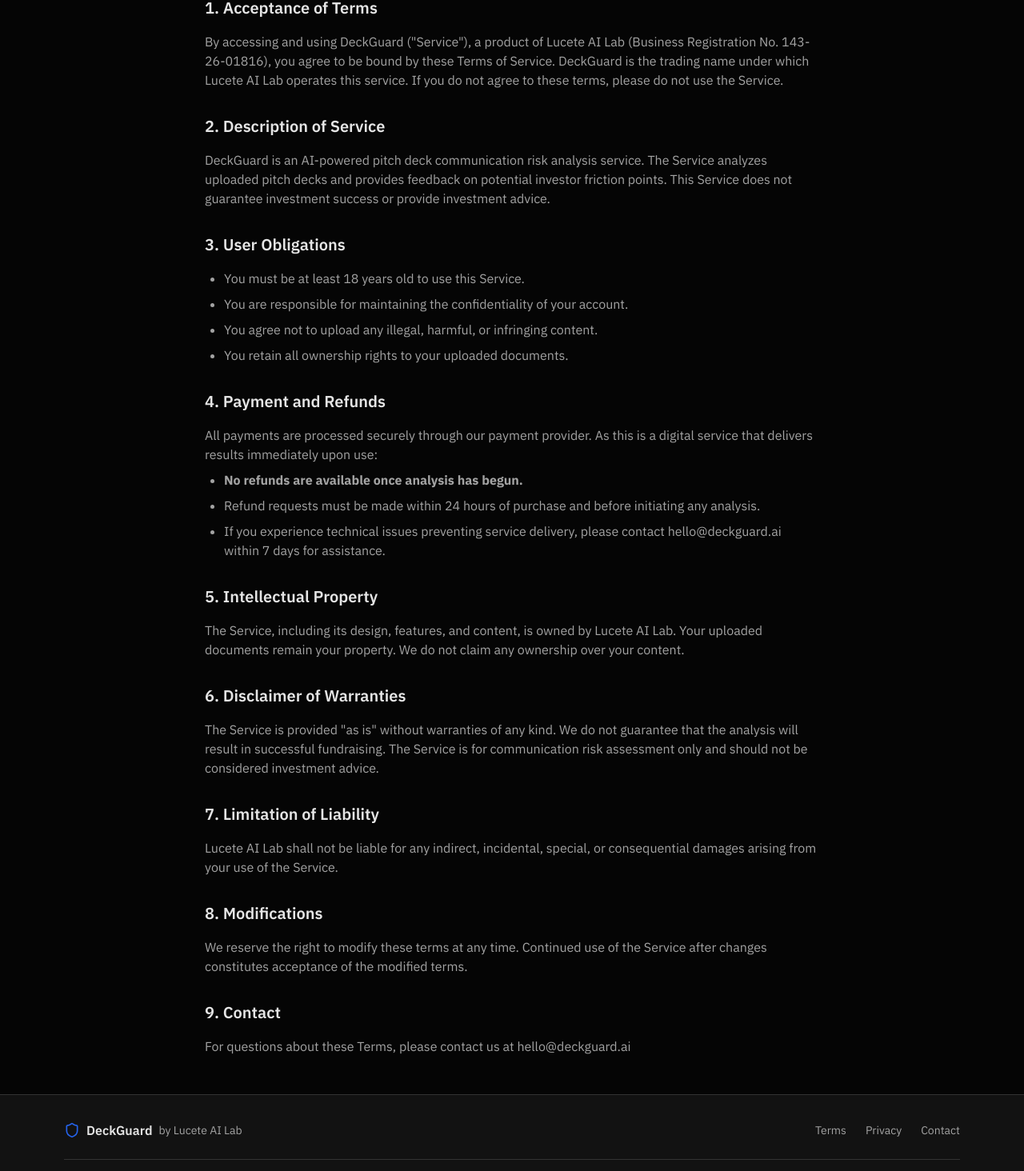
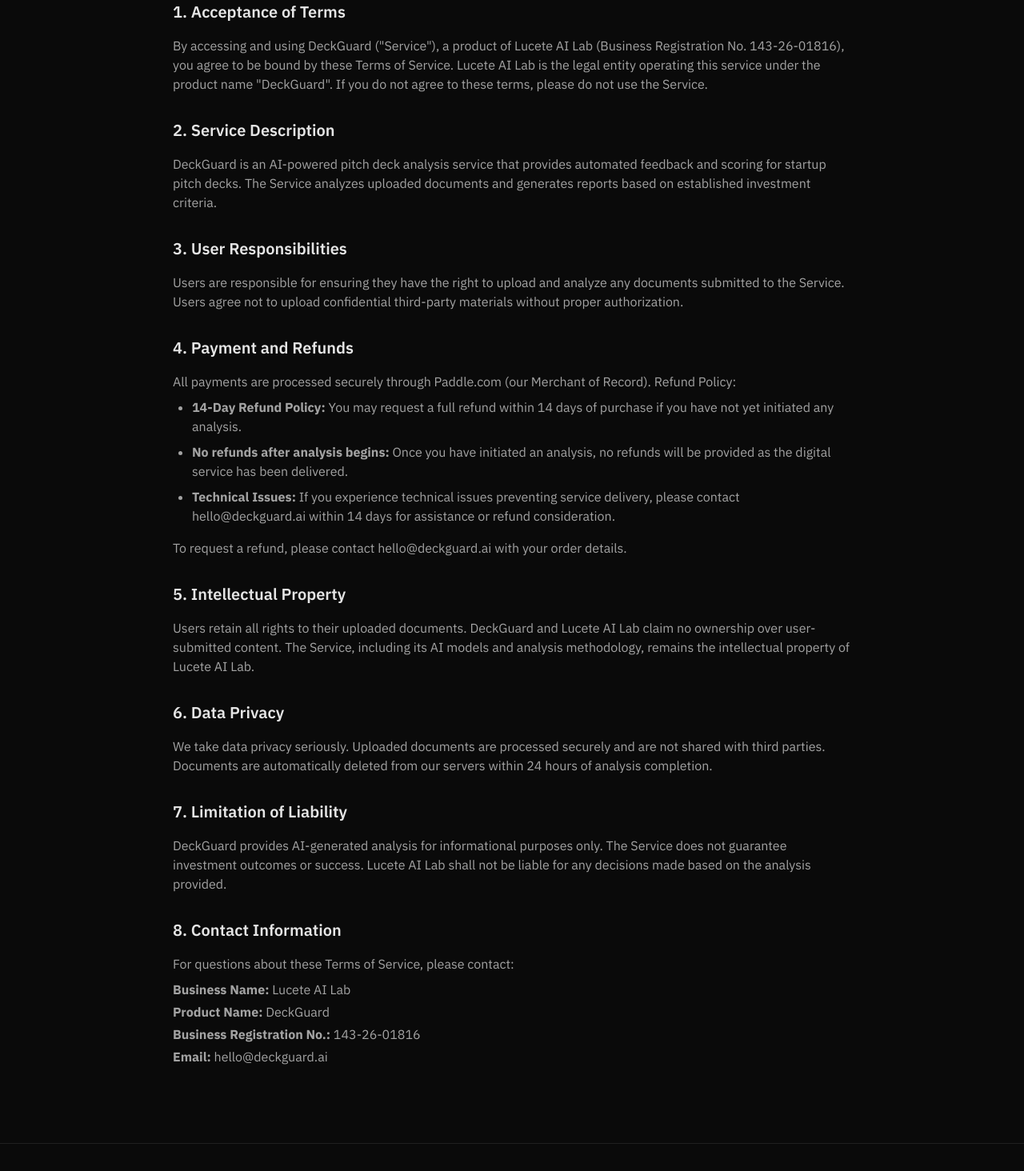
Before and after one commit to babsbuny/deckguard, a Next.js app: page /terms in a window 1280 px wide. Shown: the part 228-1692 px from the top of the page at 80% size. Built offline with nearby package versions, Linux system fonts and the light colour scheme.

Commit message:
Add files via upload

```diff
--- a/app/terms/page.tsx
+++ b/app/terms/page.tsx
@@ -1,166 +1,154 @@
 'use client';
 
-import { useState, useEffect } from 'react';
-import { Language } from '@/types';
-import Link from 'next/link';
-import { ArrowLeft } from 'lucide-react';
+import { useState } from 'react';
 
 export default function TermsPage() {
-  const [language, setLanguage] = useState<Language>('en');
-
-  useEffect(() => {
-    const savedLang = localStorage.getItem('deckguard_lang') as Language;
-    if (savedLang) setLanguage(savedLang);
-
-    const handleLanguageChange = (e: CustomEvent) => {
-      setLanguage(e.detail as Language);
-    };
-
-    window.addEventListener('languageChange', handleLanguageChange as EventListener);
-    return () => {
-      window.removeEventListener('languageChange', handleLanguageChange as EventListener);
-    };
-  }, []);
+  const [language, setLanguage] = useState<'en' | 'ko'>('en');
 
   return (
-    <div className="min-h-screen bg-[#050505] py-12 px-4">
-      <div className="max-w-3xl mx-auto">
-        <Link href="/" className="inline-flex items-center gap-2 text-[#A3A3A3] hover:text-[#E5E5E5] mb-8">
-          <ArrowLeft className="w-4 h-4" />
-          {language === 'en' ? 'Back to Home' : '홈으로 돌아가기'}
-        </Link>
+    <div className="min-h-screen bg-[#0A0A0A] text-[#A3A3A3]">
+      {/* Header */}
+      <header className="border-b border-[#1F1F1F] px-6 py-4">
+        <div className="max-w-4xl mx-auto flex justify-between items-center">
+          <a href="/" className="text-[#E5E5E5] font-semibold text-lg">
+            DeckGuard
+          </a>
+          <button
+            onClick={() => setLanguage(language === 'en' ? 'ko' : 'en')}
+            className="text-sm text-[#A3A3A3] hover:text-[#E5E5E5] transition-colors"
+          >
+            {language === 'en' ? '한국어' : 'English'}
+          </button>
+        </div>
+      </header>
 
-        <h1 className="text-3xl font-bold text-[#E5E5E5] mb-8">
-          {language === 'en' ? 'Terms of Service' : '이용약관'}
-        </h1>
+      {/* Content */}
+      <main className="max-w-4xl mx-auto px-6 py-12">
+        {language === 'en' ? (
+          <div className="space-y-6">
+            <h1 className="text-3xl font-bold text-[#E5E5E5] mb-8">Terms of Service</h1>
 
-        <div className="prose prose-invert max-w-none text-[#A3A3A3] space-y-6">
-          {language === 'en' ? (
-            <>
-              <p className="text-sm">Last updated: January 2026</p>
+            <p className="text-sm text-[#737373]">Last updated: January 15, 2026</p>
 
             <section>
               <h2 className="text-xl font-semibold text-[#E5E5E5] mt-8 mb-4">1. Acceptance of Terms</h2>
-                <p>By accessing and using DeckGuard ("Service"), a product of Lucete AI Lab (Business Registration No. 143-26-01816), you agree to be bound by these Terms of Service. DeckGuard is the trading name under which Lucete AI Lab operates this service. If you do not agree to these terms, please do not use the Service.</p>
+              <p>By accessing and using DeckGuard ("Service"), a product of Lucete AI Lab (Business Registration No. 143-26-01816), you agree to be bound by these Terms of Service. Lucete AI Lab is the legal entity operating this service under the product name "DeckGuard". If you do not agree to these terms, please do not use the Service.</p>
             </section>
 
             <section>
-                <h2 className="text-xl font-semibold text-[#E5E5E5] mt-8 mb-4">2. Description of Service</h2>
-                <p>DeckGuard is an AI-powered pitch deck communication risk analysis service. The Service analyzes uploaded pitch decks and provides feedback on potential investor friction points. This Service does not guarantee investment success or provide investment advice.</p>
+              <h2 className="text-xl font-semibold text-[#E5E5E5] mt-8 mb-4">2. Service Description</h2>
+              <p>DeckGuard is an AI-powered pitch deck analysis service that provides automated feedback and scoring for startup pitch decks. The Service analyzes uploaded documents and generates reports based on established investment criteria.</p>
             </section>
 
             <section>
-                <h2 className="text-xl font-semibold text-[#E5E5E5] mt-8 mb-4">3. User Obligations</h2>
-                <ul className="list-disc pl-6 space-y-2">
-                  <li>You must be at least 18 years old to use this Service.</li>
-                  <li>You are responsible for maintaining the confidentiality of your account.</li>
-                  <li>You agree not to upload any illegal, harmful, or infringing content.</li>
-                  <li>You retain all ownership rights to your uploaded documents.</li>
-                </ul>
+              <h2 className="text-xl font-semibold text-[#E5E5E5] mt-8 mb-4">3. User Responsibilities</h2>
+              <p>Users are responsible for ensuring they have the right to upload and analyze any documents submitted to the Service. Users agree not to upload confidential third-party materials without proper authorization.</p>
             </section>
 
             <section>
               <h2 className="text-xl font-semibold text-[#E5E5E5] mt-8 mb-4">4. Payment and Refunds</h2>
-                <p>All payments are processed securely through our payment provider. As this is a digital service that delivers results immediately upon use:</p>
+              <p>All payments are processed securely through Paddle.com (our Merchant of Record). Refund Policy:</p>
               <ul className="list-disc pl-6 space-y-2 mt-2">
-                  <li><strong>No refunds are available once analysis has begun.</strong></li>
-                  <li>Refund requests must be made within 24 hours of purchase and before initiating any analysis.</li>
-                  <li>If you experience technical issues preventing service delivery, please contact hello@deckguard.ai within 7 days for assistance.</li>
+                <li><strong>14-Day Refund Policy:</strong> You may request a full refund within 14 days of purchase if you have not yet initiated any analysis.</li>
+                <li><strong>No refunds after analysis begins:</strong> Once you have initiated an analysis, no refunds will be provided as the digital service has been delivered.</li>
+                <li><strong>Technical Issues:</strong> If you experience technical issues preventing service delivery, please contact hello@deckguard.ai within 14 days for assistance or refund consideration.</li>
               </ul>
+              <p className="mt-4">To request a refund, please contact hello@deckguard.ai with your order details.</p>
             </section>
 
             <section>
               <h2 className="text-xl font-semibold text-[#E5E5E5] mt-8 mb-4">5. Intellectual Property</h2>
-                <p>The Service, including its design, features, and content, is owned by Lucete AI Lab. Your uploaded documents remain your property. We do not claim any ownership over your content.</p>
+              <p>Users retain all rights to their uploaded documents. DeckGuard and Lucete AI Lab claim no ownership over user-submitted content. The Service, including its AI models and analysis methodology, remains the intellectual property of Lucete AI Lab.</p>
             </section>
 
             <section>
-                <h2 className="text-xl font-semibold text-[#E5E5E5] mt-8 mb-4">6. Disclaimer of Warranties</h2>
-                <p>The Service is provided "as is" without warranties of any kind. We do not guarantee that the analysis will result in successful fundraising. The Service is for communication risk assessment only and should not be considered investment advice.</p>
+              <h2 className="text-xl font-semibold text-[#E5E5E5] mt-8 mb-4">6. Data Privacy</h2>
+              <p>We take data privacy seriously. Uploaded documents are processed securely and are not shared with third parties. Documents are automatically deleted from our servers within 24 hours of analysis completion.</p>
             </section>
 
             <section>
               <h2 className="text-xl font-semibold text-[#E5E5E5] mt-8 mb-4">7. Limitation of Liability</h2>
-                <p>Lucete AI Lab shall not be liable for any indirect, incidental, special, or consequential damages arising from your use of the Service.</p>
+              <p>DeckGuard provides AI-generated analysis for informational purposes only. The Service does not guarantee investment outcomes or success. Lucete AI Lab shall not be liable for any decisions made based on the analysis provided.</p>
             </section>
 
             <section>
-                <h2 className="text-xl font-semibold text-[#E5E5E5] mt-8 mb-4">8. Modifications</h2>
-                <p>We reserve the right to modify these terms at any time. Continued use of the Service after changes constitutes acceptance of the modified terms.</p>
+              <h2 className="text-xl font-semibold text-[#E5E5E5] mt-8 mb-4">8. Contact Information</h2>
+              <p>For questions about these Terms of Service, please contact:</p>
+              <ul className="list-none mt-2 space-y-1">
+                <li><strong>Business Name:</strong> Lucete AI Lab</li>
+                <li><strong>Product Name:</strong> DeckGuard</li>
+                <li><strong>Business Registration No.:</strong> 143-26-01816</li>
+                <li><strong>Email:</strong> hello@deckguard.ai</li>
+              </ul>
+            </section>
+          </div>
+        ) : (
+          <div className="space-y-6">
+            <h1 className="text-3xl font-bold text-[#E5E5E5] mb-8">이용약관</h1>
+
+            <p className="text-sm text-[#737373]">최종 수정일: 2026년 1월 15일</p>
+
+            <section>
+              <h2 className="text-xl font-semibold text-[#E5E5E5] mt-8 mb-4">제1조 (목적)</h2>
+              <p>본 약관은 Lucete AI Lab(사업자등록번호: 143-26-01816, 이하 "회사")이 DeckGuard라는 서비스명으로 운영하는 서비스(이하 "서비스")의 이용조건 및 절차, 회사와 이용자의 권리, 의무, 책임사항을 규정함을 목적으로 합니다. Lucete AI Lab은 "DeckGuard"라는 제품명으로 본 서비스를 운영하는 법인입니다.</p>
             </section>
 
             <section>
-                <h2 className="text-xl font-semibold text-[#E5E5E5] mt-8 mb-4">9. Contact</h2>
-                <p>For questions about these Terms, please contact us at hello@deckguard.ai</p>
-              </section>
-            </>
-          ) : (
-            <>
-              <p className="text-sm">최종 수정일: 2026년 1월</p>
-
-              <section>
-                <h2 className="text-xl font-semibold text-[#E5E5E5] mt-8 mb-4">제1조 (목적)</h2>
-                <p>본 약관은 Lucete AI Lab(사업자등록번호: 143-26-01816, 이하 "회사")이 DeckGuard라는 서비스명으로 운영하는 서비스(이하 "서비스")의 이용조건 및 절차, 회사와 이용자의 권리, 의무, 책임사항을 규정함을 목적으로 합니다.</p>
+              <h2 className="text-xl font-semibold text-[#E5E5E5] mt-8 mb-4">제2조 (서비스 내용)</h2>
+              <p>DeckGuard는 AI 기반 피치덱 분석 서비스로, 스타트업 피치덱에 대한 자동화된 피드백과 점수를 제공합니다. 서비스는 업로드된 문서를 분석하고 검증된 투자 기준에 따른 리포트를 생성합니다.</p>
             </section>
 
             <section>
-                <h2 className="text-xl font-semibold text-[#E5E5E5] mt-8 mb-4">제2조 (서비스의 내용)</h2>
-                <p>DeckGuard는 AI 기반 피치덱 커뮤니케이션 리스크 분석 서비스입니다. 본 서비스는 업로드된 피치덱을 분석하여 투자자 이탈 요인에 대한 피드백을 제공합니다. 본 서비스는 투자 성공을 보장하지 않으며, 투자 조언을 제공하지 않습니다.</p>
-              </section>
-
-              <section>
-                <h2 className="text-xl font-semibold text-[#E5E5E5] mt-8 mb-4">제3조 (이용자의 의무)</h2>
-                <ul className="list-disc pl-6 space-y-2">
-                  <li>이용자는 만 18세 이상이어야 합니다.</li>
-                  <li>이용자는 자신의 계정 정보를 안전하게 관리할 책임이 있습니다.</li>
-                  <li>이용자는 불법적이거나 유해한 콘텐츠를 업로드해서는 안 됩니다.</li>
-                  <li>업로드된 문서에 대한 모든 소유권은 이용자에게 있습니다.</li>
-                </ul>
+              <h2 className="text-xl font-semibold text-[#E5E5E5] mt-8 mb-4">제3조 (이용자 책임)</h2>
+              <p>이용자는 서비스에 제출하는 모든 문서에 대한 업로드 및 분석 권한이 있음을 보장해야 합니다. 이용자는 적절한 권한 없이 제3자의 기밀 자료를 업로드하지 않을 것에 동의합니다.</p>
             </section>
 
             <section>
               <h2 className="text-xl font-semibold text-[#E5E5E5] mt-8 mb-4">제4조 (결제 및 환불)</h2>
-                <p>모든 결제는 보안 결제 시스템을 통해 처리됩니다. 본 서비스는 즉시 결과를 제공하는 디지털 서비스이므로:</p>
+              <p>모든 결제는 Paddle.com(결제 대행사)을 통해 안전하게 처리됩니다. 환불 정책:</p>
               <ul className="list-disc pl-6 space-y-2 mt-2">
-                  <li><strong>분석이 시작된 후에는 환불이 불가능합니다.</strong></li>
-                  <li>환불 요청은 구매 후 24시간 이내, 분석 시작 전에만 가능합니다.</li>
-                  <li>기술적 문제로 서비스 제공이 불가한 경우, 7일 이내에 hello@deckguard.ai로 문의해 주시기 바랍니다.</li>
+                <li><strong>14일 환불 정책:</strong> 분석을 시작하지 않은 경우, 구매 후 14일 이내에 전액 환불을 요청할 수 있습니다.</li>
+                <li><strong>분석 시작 후 환불 불가:</strong> 분석을 시작한 경우, 디지털 서비스가 제공된 것으로 간주되어 환불이 불가능합니다.</li>
+                <li><strong>기술적 문제:</strong> 서비스 제공을 방해하는 기술적 문제가 발생한 경우, 14일 이내에 hello@deckguard.ai로 문의해 주시기 바랍니다.</li>
               </ul>
+              <p className="mt-4">환불을 요청하시려면 주문 정보와 함께 hello@deckguard.ai로 연락해 주세요.</p>
             </section>
 
             <section>
               <h2 className="text-xl font-semibold text-[#E5E5E5] mt-8 mb-4">제5조 (지적재산권)</h2>
-                <p>서비스의 디자인, 기능 및 콘텐츠에 대한 지적재산권은 Lucete AI Lab에 있습니다. 이용자가 업로드한 문서의 소유권은 이용자에게 있으며, 회사는 이에 대한 권리를 주장하지 않습니다.</p>
+              <p>이용자는 업로드한 문서에 대한 모든 권리를 보유합니다. DeckGuard와 Lucete AI Lab은 이용자가 제출한 콘텐츠에 대한 소유권을 주장하지 않습니다. AI 모델 및 분석 방법론을 포함한 서비스는 Lucete AI Lab의 지적재산입니다.</p>
             </section>
 
             <section>
-                <h2 className="text-xl font-semibold text-[#E5E5E5] mt-8 mb-4">제6조 (면책조항)</h2>
-                <p>서비스는 "있는 그대로" 제공되며, 어떠한 종류의 보증도 제공하지 않습니다. 회사는 분석 결과가 성공적인 투자 유치로 이어질 것을 보장하지 않습니다. 본 서비스는 커뮤니케이션 리스크 평가만을 위한 것이며, 투자 조언으로 간주되어서는 안 됩니다.</p>
+              <h2 className="text-xl font-semibold text-[#E5E5E5] mt-8 mb-4">제6조 (개인정보보호)</h2>
+              <p>회사는 데이터 프라이버시를 중요하게 생각합니다. 업로드된 문서는 안전하게 처리되며 제3자와 공유되지 않습니다. 문서는 분석 완료 후 24시간 이내에 서버에서 자동 삭제됩니다.</p>
             </section>
 
             <section>
               <h2 className="text-xl font-semibold text-[#E5E5E5] mt-8 mb-4">제7조 (책임의 제한)</h2>
-                <p>회사는 서비스 이용으로 인한 간접적, 우발적, 특수적 또는 결과적 손해에 대해 책임을 지지 않습니다.</p>
+              <p>DeckGuard는 정보 제공 목적으로만 AI 생성 분석을 제공합니다. 서비스는 투자 결과나 성공을 보장하지 않습니다. Lucete AI Lab은 제공된 분석을 기반으로 내린 결정에 대해 책임지지 않습니다.</p>
             </section>
 
             <section>
-                <h2 className="text-xl font-semibold text-[#E5E5E5] mt-8 mb-4">제8조 (약관의 변경)</h2>
-                <p>회사는 필요한 경우 본 약관을 변경할 수 있으며, 변경된 약관은 서비스 내 공지를 통해 효력이 발생합니다.</p>
+              <h2 className="text-xl font-semibold text-[#E5E5E5] mt-8 mb-4">제8조 (연락처)</h2>
+              <p>본 이용약관에 대한 문의사항은 아래로 연락해 주세요:</p>
+              <ul className="list-none mt-2 space-y-1">
+                <li><strong>상호명:</strong> Lucete AI Lab</li>
+                <li><strong>서비스명:</strong> DeckGuard</li>
+                <li><strong>사업자등록번호:</strong> 143-26-01816</li>
+                <li><strong>이메일:</strong> hello@deckguard.ai</li>
+              </ul>
             </section>
+          </div>
+        )}
+      </main>
 
-              <section>
-                <h2 className="text-xl font-semibold text-[#E5E5E5] mt-8 mb-4">제9조 (문의)</h2>
-                <p>본 약관에 대한 문의사항은 hello@deckguard.ai로 연락해 주시기 바랍니다.</p>
-              </section>
-
-              <section>
-                <h2 className="text-xl font-semibold text-[#E5E5E5] mt-8 mb-4">부칙</h2>
-                <p>본 약관은 2026년 1월 1일부터 시행됩니다.</p>
-              </section>
-            </>
-          )}
+      {/* Footer */}
+      <footer className="border-t border-[#1F1F1F] px-6 py-8 mt-12">
+        <div className="max-w-4xl mx-auto text-center text-sm text-[#737373]">
+          <p>© 2026 Lucete AI Lab. All rights reserved.</p>
         </div>
-      </div>
+      </footer>
     </div>
   );
 }
```
Lines whose indentation alone changed are shown as unchanged.
